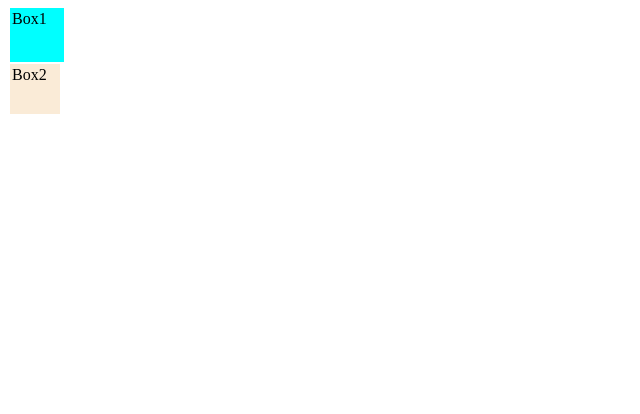
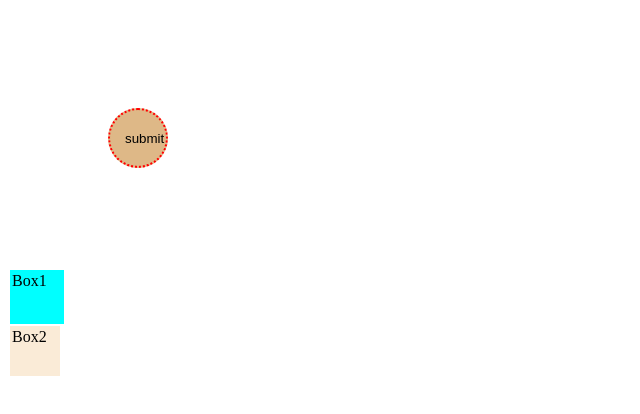
Before and after one commit to shreema01/Level-4-css-project, a plain HTML site: page index.html in a window 1280 px wide. Shown: the whole page, without its empty margins (0-640 px from the left). Drawn offline with Linux system fonts and the light colour scheme.

Commit message:
modification

```diff
--- a/index.html
+++ b/index.html
@@ -19,13 +19,17 @@
         /* 2 */
         #button{
             background-color:burlywood;
-            padding:10px 15px 10px 15px;
+            /* padding:10px 15px 10px 15px; */
+            /* padding er 2 ta value thakle prothom->top and bottom er(clockwise)
+            dittiota->left and right er(clockwise)  */
+            padding:10px 15px;
             height:60px;
             width:60px;
             box-sizing: border-box;
             /* 3 */
             margin:100px;
-            border:5px dotted red;
+            border:2px dotted red;
+            border-radius: 30px;
         }
         #box1{
             height:50px;
@@ -53,7 +57,7 @@
       div testing
     </div> -->
     <!-- 2 -->
-    <!-- <button id="button">submit</button> -->
+    <button id="button">submit</button>
      <!-- 4 -->
     <div id="box1">Box1</div>
     <div id="box2">Box2</div>
```
